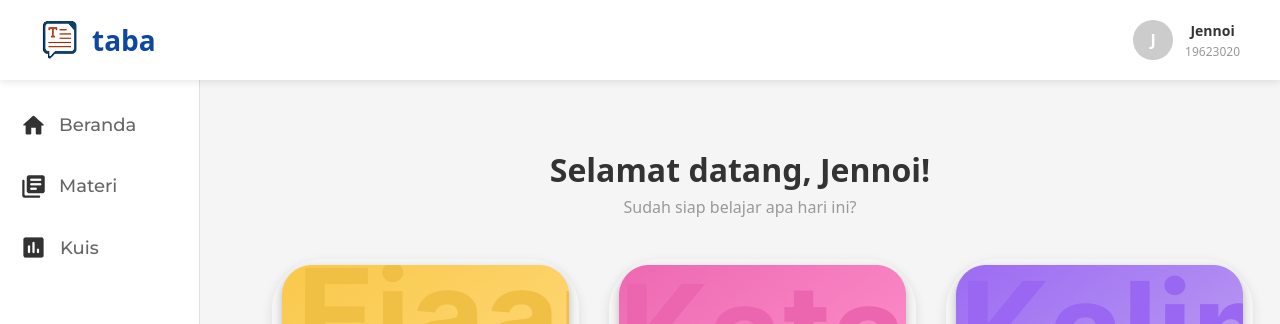
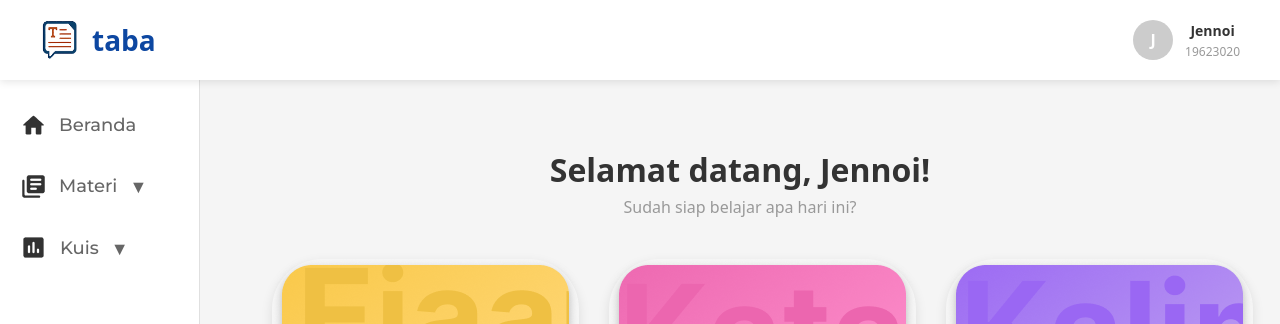
Before and after one commit to GbrlJennie/PAWM-TTKI-VirtualLab, a React (Vite) app: page / in a window 1280 px wide. Shown: the top 324 px of the page. Built offline with nearby package versions, Linux system fonts and the light colour scheme.

Commit message:
feat: add changes

```diff
--- a/src/components/Sidebar.jsx
+++ b/src/components/Sidebar.jsx
@@ -1,4 +1,4 @@
-import React from 'react';
+import React, { useState } from 'react';
 import '../styles/Sidebar.css';
 import home from '../assets/home.png';
 import materi from '../assets/library_books.png';
@@ -6,6 +6,17 @@ import kuis from '../assets/assessment.png';
 import logout from '../assets/logout.png';
 
 const Sidebar = () => {
+  const [isMateriOpen, setIsMateriOpen] = useState(false);
+  const [isKuisOpen, setIsKuisOpen] = useState(false);
+
+  const toggleMateri = () => {
+    setIsMateriOpen(!isMateriOpen);
+  };
+
+  const toggleKuis = () => {
+    setIsKuisOpen(!isKuisOpen);
+  };
+
   return (
     <aside className="sidebar">
       <link href="https://fonts.googleapis.com/css2?family=Montserrat:wght@400;500;600;700&display=swap" rel="stylesheet"></link>
@@ -14,13 +25,37 @@ const Sidebar = () => {
           <img src={home} alt="Home Icon" className="icon" />
           <span className="label">Beranda</span>
         </div>
-        <div className="nav-item">
-          <img src={materi} alt="Materi Icon" className="icon" />
-          <span className="label">Materi</span>
+
+        <div className="nav-item-dropdown">
+          <div className="nav-item" onClick={toggleMateri}>
+            <img src={materi} alt="Materi Icon" className="icon" />
+            <span className="label">Materi</span>
+            <span className={`dropdown-arrow ${isMateriOpen ? 'open' : ''}`}>▼</span>
+          </div>
+
+          {isMateriOpen && (
+            <div className="dropdown-menu">
+              <div className="dropdown-item">Ejaan</div>
+              <div className="dropdown-item">Tata Kata</div>
+              <div className="dropdown-item">Tata Kalimat</div>
+            </div>
+          )}
         </div>
-        <div className="nav-item">
-          <img src={kuis} alt="Kuis Icon" className="icon" />
-          <span className="label">Kuis</span>
+
+        <div className="nav-item-dropdown">
+          <div className="nav-item" onClick={toggleKuis}>
+            <img src={kuis} alt="Kuis Icon" className="icon" />
+            <span className="label">Kuis</span>
+            <span className={`dropdown-arrow ${isKuisOpen ? 'open' : ''}`}>▼</span>
+          </div>
+
+          {isKuisOpen && (
+            <div className="dropdown-menu">
+              <div className="dropdown-item">Ejaan</div>
+              <div className="dropdown-item">Tata Kata</div>
+              <div className="dropdown-item">Tata Kalimat</div>
+            </div>
+          )}
         </div>
       </nav>
       <div className="logout">
--- a/src/styles/Sidebar.css
+++ b/src/styles/Sidebar.css
@@ -17,6 +17,28 @@
   display: flex;
   flex-direction: column;
   gap: 10px;
+}
+
+.dropdown-menu {
+  display: flex;
+  flex-direction: column;
+  margin-top: 10px;
+  margin-left: 20px;
+  gap: 8px;
+}
+
+.dropdown-item {
+  cursor: pointer;
+  color: #666;
+  font-size: 16px;
+  font-family: Montserrat;
+  text-align: left;
+  transition: color 0.3s ease;
+  padding : 10px 5px;
+  border-bottom: 1px solid #ddd;
+}
+.dropdown-item:hover {
+  color: #2196F3;
 }
 
 .nav-item {
```
